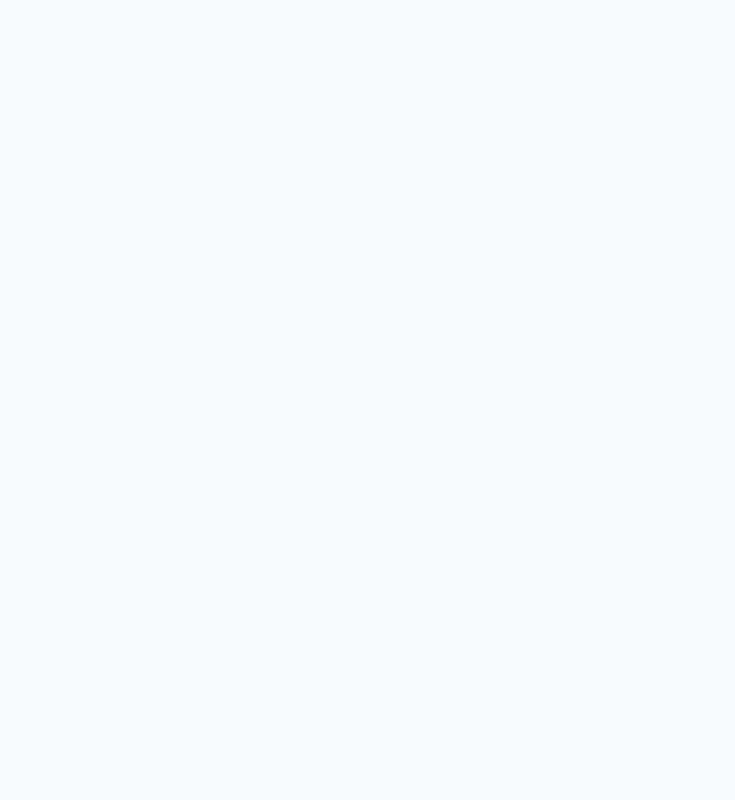
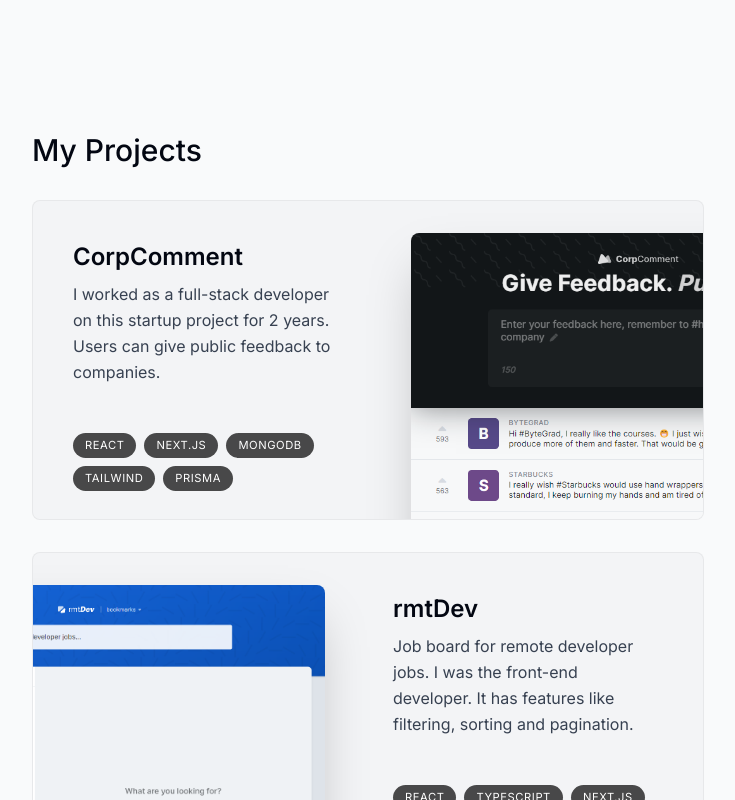
Before and after one commit to charbel-ayrouth/portfolio, a Next.js app: page / in a window 1280 px wide. Shown: the part 1220-2020 px from the top of the page, without its empty margins (272-1007 px from the left). Before the commit the page ends 1352 px from the top, so only its background shows below. Built offline with nearby package versions, Linux system fonts and the light colour scheme.

Commit message:
Project section

```diff
--- a/app/page.tsx
+++ b/app/page.tsx
@@ -1,5 +1,6 @@
 import About from "@/components/about";
 import Intro from "@/components/intro";
+import Projects from "@/components/projects";
 import SectionDivider from "@/components/section-divider";
 
 export default function Home() {
@@ -8,6 +9,7 @@
       <Intro />
       <SectionDivider />
       <About />
+      <Projects />
     </main>
   );
 }
--- /dev/null
+++ b/components/project.tsx
@@ -0,0 +1,69 @@
+"use client";
+
+import { useRef } from "react";
+import { projectsData } from "@/lib/data";
+import Image from "next/image";
+import { motion, useScroll, useTransform } from "framer-motion";
+
+type ProjectProps = (typeof projectsData)[number];
+
+export default function Project({
+  title,
+  description,
+  tags,
+  imageUrl,
+}: ProjectProps) {
+  const ref = useRef<HTMLDivElement>(null);
+
+  const { scrollYProgress } = useScroll({
+    target: ref,
+    offset: ["0 1", "1.33 1"],
+  });
+
+  const scaleProgess = useTransform(scrollYProgress, [0, 1], [0.8, 1]);
+  const opacityProgess = useTransform(scrollYProgress, [0, 1], [0.6, 1]);
+
+  return (
+    <motion.div
+      ref={ref}
+      style={{
+        scale: scaleProgess,
+        opacity: opacityProgess,
+      }}
+      className="group mb-3 sm:mb-8 last:mb-0">
+      <section className="bg-gray-100 max-w-[42rem] border border-black/5 rounded-lg overflow-hidden sm:pr-8 relative sm:h-[20rem] hover:bg-gray-200 transition sm:group-even:pl-8">
+        <div className="pt-4 pb-7 px-5 sm:pl-10 sm:pr-2 sm:pt-10 sm:max-w-[50%] flex flex-col h-full sm:group-even:ml-[18rem]">
+          <h3 className="text-2xl font-semibold">{title}</h3>
+          <p className="mt-2 leading-relaxed text-gray-700">{description}</p>
+          <ul className="flex flex-wrap mt-4 gap-2 sm:mt-auto">
+            {tags.map((tag, index) => (
+              <li
+                className="bg-black/[0.7] px-3 py-1 text-[0.7rem] uppercase tracking-wider text-white rounded-full"
+                key={index}>
+                {tag}
+              </li>
+            ))}
+          </ul>
+        </div>
+
+        <Image
+          src={imageUrl}
+          alt="Project I worked on"
+          quality={95}
+          className="absolute hidden sm:block top-8 -right-40 w-[28.25rem] rounded-t-lg shadow-2xl
+        transition
+        group-hover:scale-[1.04]
+        group-hover:-translate-x-3
+        group-hover:translate-y-3
+        group-hover:-rotate-2
+
+        group-even:group-hover:translate-x-3
+        group-even:group-hover:translate-y-3
+        group-even:group-hover:rotate-2
+
+        group-even:right-[initial] group-even:-left-40"
+        />
+      </section>
+    </motion.div>
+  );
+}
--- /dev/null
+++ b/components/projects.tsx
@@ -0,0 +1,21 @@
+"use client";
+
+import React from "react";
+import SectionHeading from "./section-heading";
+import { projectsData } from "@/lib/data";
+import Project from "./project";
+
+export default function Projects() {
+  return (
+    <section>
+      <SectionHeading>My projects</SectionHeading>
+      <div>
+        {projectsData.map((project, index) => (
+          <React.Fragment key={index}>
+            <Project {...project} />
+          </React.Fragment>
+        ))}
+      </div>
+    </section>
+  );
+}
```
